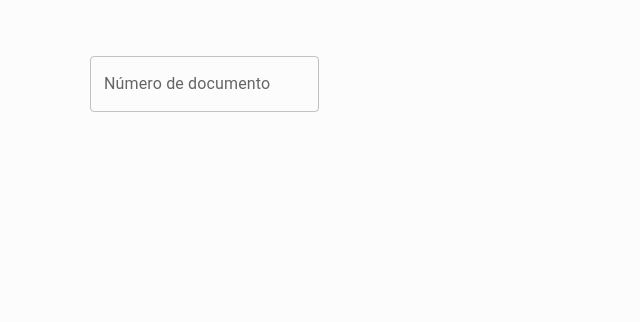
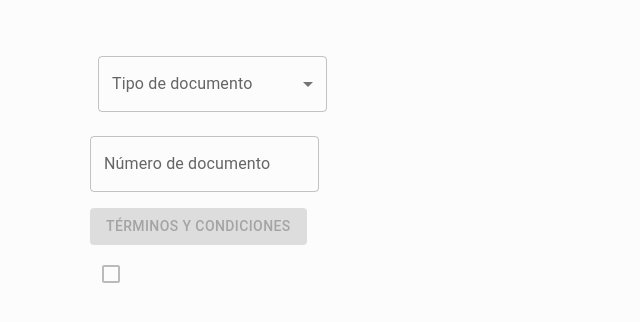
Before and after one commit to veronicapava/AppTerms, a React (Create React App) app: page / in a window 1280 px wide. Shown: the top 322 px of the page, without its empty margins (0-640 px from the left). Built offline with nearby package versions, Linux system fonts and the light colour scheme.

Commit message:
Crea formulario con la integracion de todos los componentes

```diff
--- a/src/components/buttons/CheckBox.jsx
+++ b/src/components/buttons/CheckBox.jsx
@@ -2,7 +2,11 @@ import React from "react"
 import Checkbox from "@mui/material/Checkbox"
 
 const CheckBox = () => {
-  return <Checkbox disabled />
+  return (
+    <div>
+      <Checkbox disabled />
+    </div>
+  )
 }
 
 export default CheckBox
--- a/src/components/inputs/InputNumDoc.jsx
+++ b/src/components/inputs/InputNumDoc.jsx
@@ -1,8 +1,27 @@
+import { useState } from "react"
 import Box from "@mui/material/Box"
 import TextField from "@mui/material/TextField"
+import { Checkbox } from "@mui/material"
+import InputTypeDoc from "./InputTypeDoc"
+import ButtonTerm from "../buttons/ButtonTerm"
+import CheckBox from "../buttons/CheckBox"
+import ButtonTermHab from "../buttons/ButtonTermHab"
 
 const InputNumDoc = () => {
+  const [number, setNumber] = useState("")
+
+  let pasaporte = "^\\d{4}-PN-\\w{3}-\\d{4}$"
+  let nui = "^\\d{12}$"
+
+  let pasaporteVerificado = number.match(pasaporte)
+  let nuiVerificado = number.match(nui)
+
+  const handleChange = (event) => {
+    setNumber(event.target.value)
+  }
   return (
+    <div>
+      {!pasaporteVerificado && (
         <Box
           component="form"
           sx={{
@@ -11,8 +30,14 @@ const InputNumDoc = () => {
           noValidate
           autoComplete="off"
         >
-      <TextField id="outlined-basic" label="Número de documento" variant="outlined" />
+          <InputTypeDoc />
+          <TextField id="outlined-basic" label="Número de documento" variant="outlined" onChange={handleChange} />
+          <ButtonTerm disabled />
+          <CheckBox />
         </Box>
+      )}
+      {pasaporteVerificado && <ButtonTermHab />}
+    </div>
   )
 }
 export default InputNumDoc
```
Lines whose indentation alone changed are shown as unchanged.
